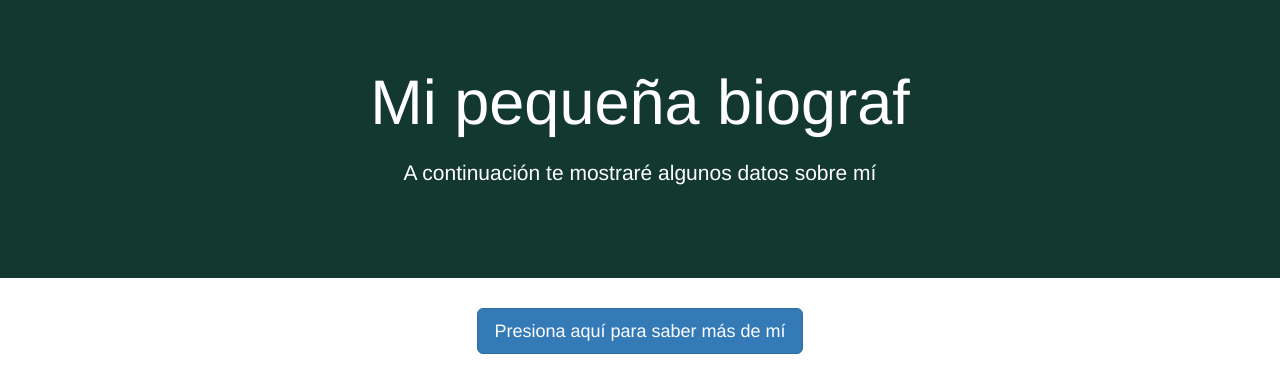
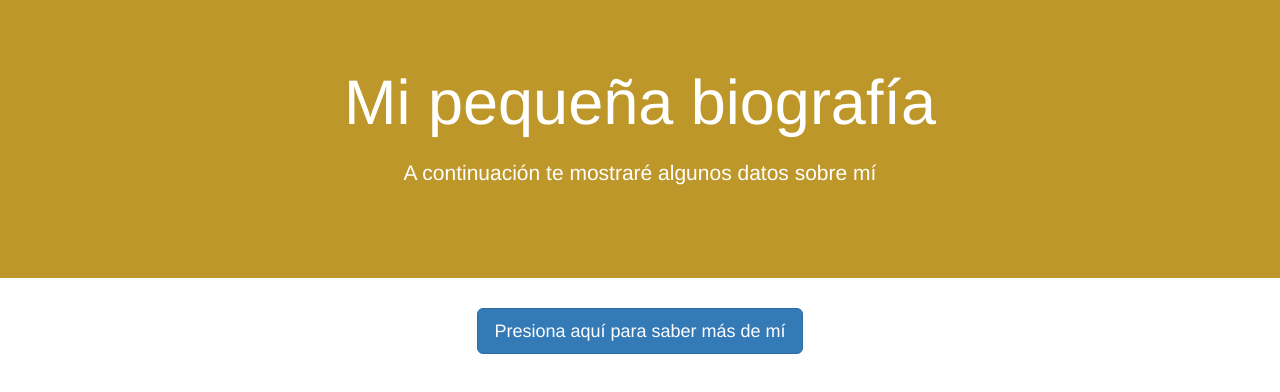
Before and after one commit to nejagope/sa-practica1, a website: page src/index.html in a window 1280 px wide. Drawn offline with nearby package versions, Linux system fonts and the light colour scheme.

Commit message:
Arreglando el error

```diff
--- a/src/index.html
+++ b/src/index.html
@@ -6,7 +6,7 @@
     <link rel="stylesheet" type="text/css" href="//maxcdn.bootstrapcdn.com/bootstrap/3.3.4/css/bootstrap.min.css" />
     <style>
       .jumbotron {
-        background: #13382f;
+        background: #be972a;
         color: white;
       }
 
@@ -28,7 +28,7 @@
   <body>
     <div class="jumbotron text-center">
       <div class="container">
-        <h1>Mi pequeña biograf</h1>
+        <h1>Mi pequeña biografía</h1>
         <p>A continuación te mostraré algunos datos sobre mí</p>
       </div>
     </div>
```
